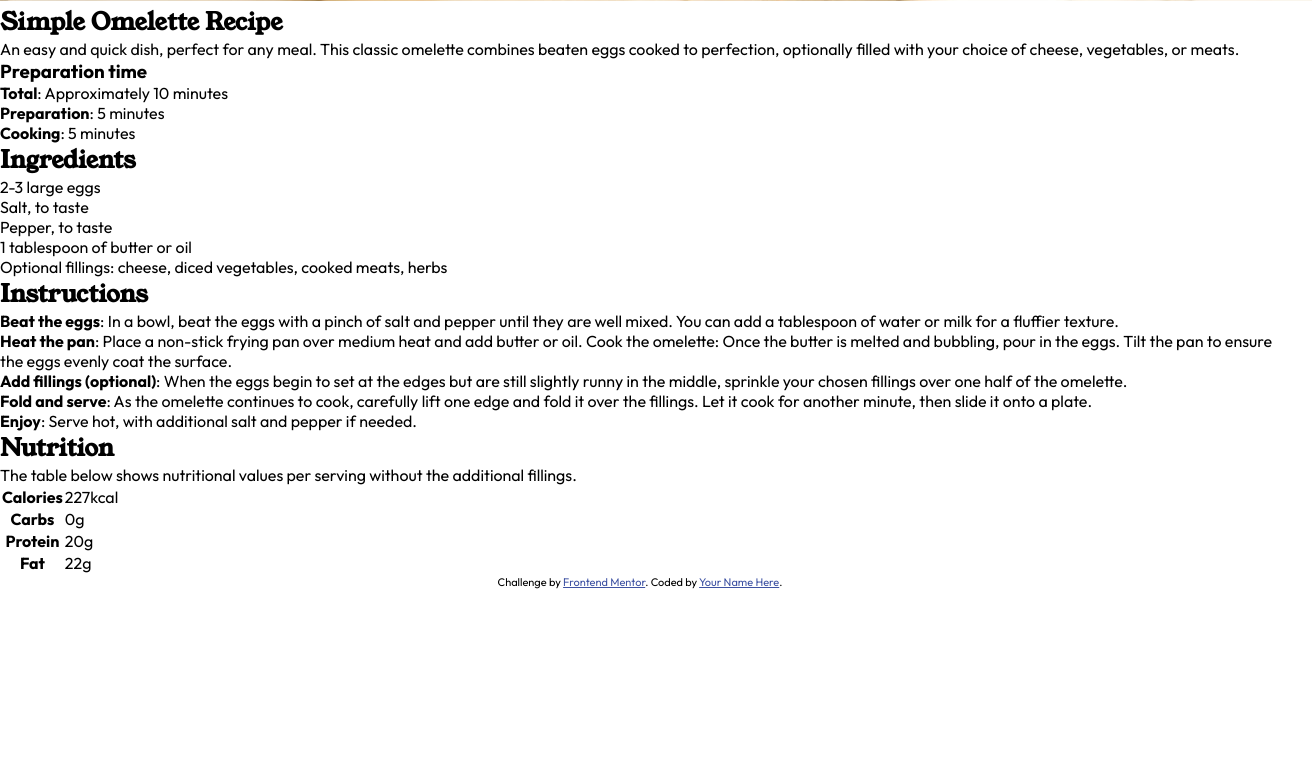
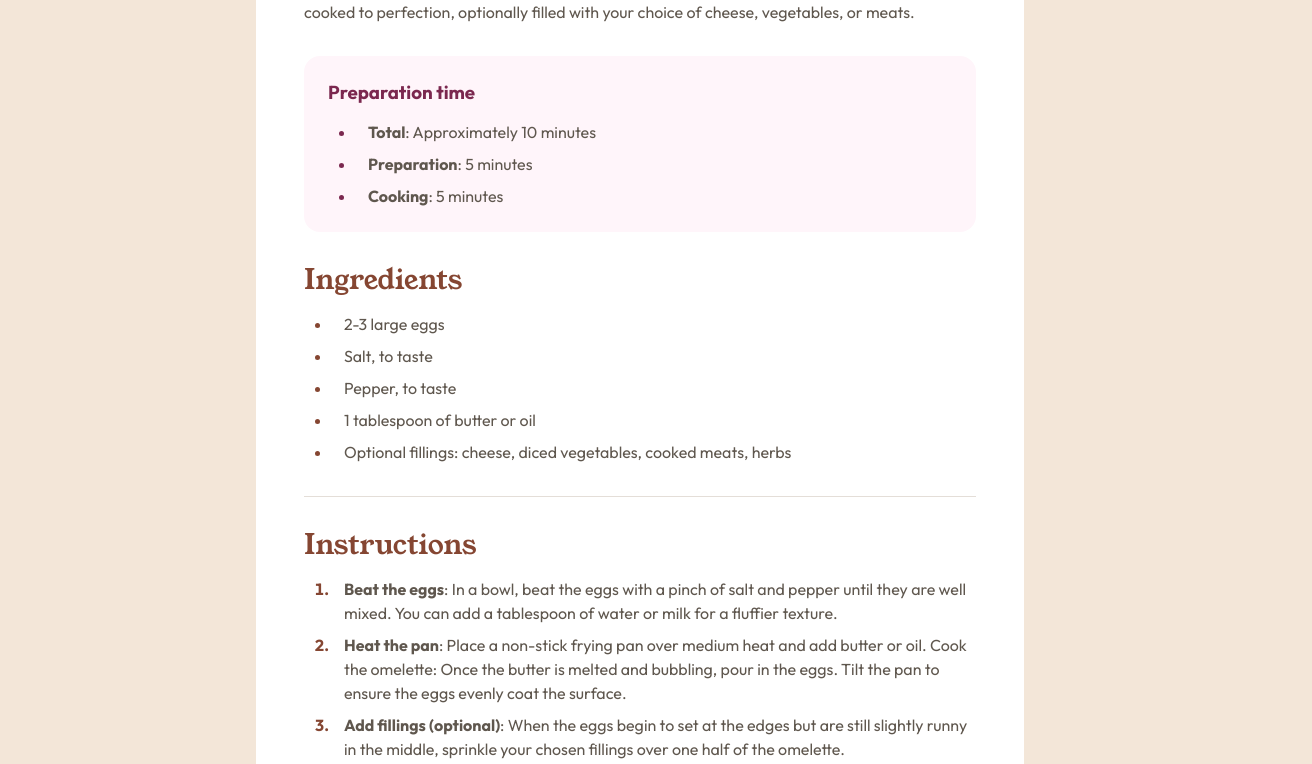
Before and after one commit to rafifrizqullah/Recipe-page, a plain HTML site: page index.html in a window 1280 px wide. Shown: the part 599-1363 px from the top of the page, 1312 px wide, since content can reach past the window. Before the commit the page ends 1188 px from the top, so only its background shows below. Drawn offline with Linux system fonts and the light colour scheme.

Commit message:
Added style.css

```diff
--- a/style.css
+++ b/style.css
@@ -1,4 +1,17 @@
 @import url("https://fonts.googleapis.com/css2?family=Outfit:wght@400;600;700&family=Young+Serif&display=swap");
+
+:root {
+  /* Primary Colors */
+  --p-nutmeg: hsl(14, 45%, 36%);
+  --p-dark-raspberry: hsl(332, 51%, 32%);
+  /* Neutral Colors */
+  --n-white: hsl(0, 0%, 100%);
+  --n-rose-white: hsl(330, 100%, 98%);
+  --n-eggshell: hsl(30, 54%, 90%);
+  --n-light-grey: hsl(30, 18%, 87%);
+  --n-wenge-brown: hsl(30, 10%, 34%);
+  --n-dark-charcoal: hsl(24, 5%, 18%);
+}
 
 * {
   box-sizing: border-box;
@@ -8,11 +21,130 @@
 
 body {
   font-family: "Outfit", sans-serif;
+  color: var(--n-wenge-brown);
+  background-color: var(--n-eggshell);
+  display: flex;
+  justify-content: center;
+  align-items: center;
+  flex-direction: column;
+  gap: 20px;
 }
 
-h1,
-h2 {
-  font-family: "Young Serif", serif;
+h1 {
+  font-family: 'Young Serif', serif;
+  font-size: 28px;
+  font-weight: 400;
+  line-height: 2rem;
+  margin-bottom: 1rem;
+  color: var(--p-nutmeg);
+}
+
+h3 {
+  color: var(--p-dark-raspberry);
+  margin-bottom: 1rem;
+}
+
+p {
+  margin-bottom: 1rem;
+  line-height: 1.5rem;
+}
+
+ul,
+ol {
+  margin-left: 1.75rem;
+}
+
+ul {
+  line-height: 1.5rem;
+}
+
+ol {
+  line-height: 1.5rem;
+}
+
+ol > li::marker {
+  font-weight: 700;
+}
+
+li {
+  margin-top: .5rem;
+  padding-left: 0.75rem;
+}
+
+li::marker {
+  margin-right: 2rem;
+  color: var(--p-nutmeg);
+}
+
+
+.wrapper {
+  background-color: var(--n-white);
+}
+
+.container {
+  width: 84%;
+  max-width: 768px;
+  margin: 0 auto;
+  padding: 2rem 0;
+}
+
+.recipe-title {
+  font-size: 32px;
+  color: var(--n-dark-charcoal);
+  margin-bottom: 1.5rem;
+}
+
+.underline {
+  border-bottom: 1px solid var(--n-light-grey);
+}
+
+.img-top {
+  width: 100%;
+}
+
+.card {
+  padding: 1.5rem;
+  border-radius: 1rem;
+  background-color: var(--n-rose-white);
+}
+
+.card li::marker {
+  color: var(--p-dark-raspberry);
+}
+
+.introduction {
+  padding-bottom: 0;
+}
+
+.introduction > p {
+  margin-bottom: 2rem;
+}
+
+th, td {
+  padding: .75rem;
+  border-bottom: 1px solid var(--n-light-grey);
+}
+
+tr:last-child th{
+  border-bottom: none;
+}
+tr:last-child td{
+  border-bottom: none;
+}
+
+th {
+  font-weight: 400;
+  color: var(--n-dark-charcoal);
+  text-align: left;
+}
+
+td {
+  font-weight: 700;
+  color: var(--p-nutmeg);
+}
+
+.table {
+  width: 100%;
 }
 
 .attribution {
@@ -22,3 +154,20 @@ h2 {
 .attribution a {
   color: hsl(228, 45%, 44%);
 }
+
+@media screen and (min-width: 768px) {
+  .wrapper {
+    margin: 8rem 0;
+    padding: 3rem;
+    border-radius: 2rem;
+    max-width: 768px;
+  }
+
+  .container {
+    width: 100%;
+  }
+
+  .img-top {
+    border-radius: 1rem;
+  }
+}
```
